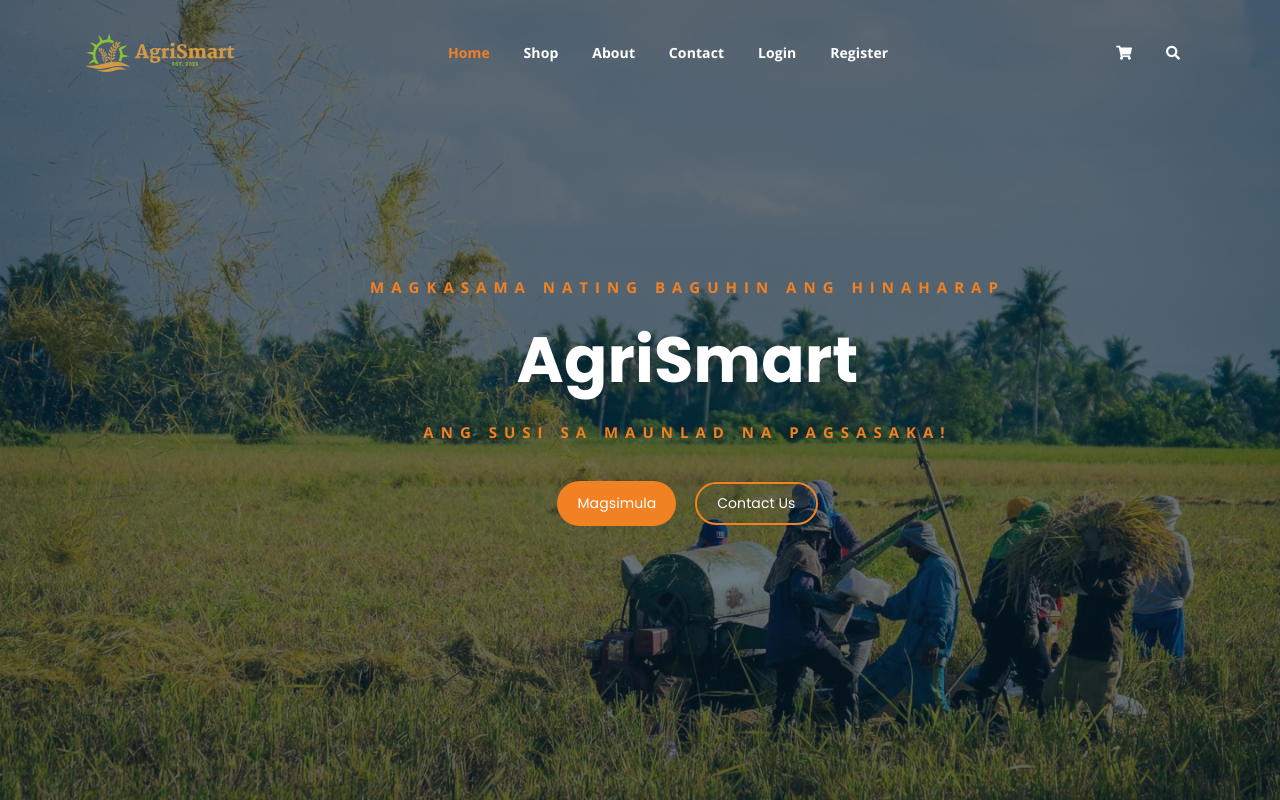
After one commit to tolentinomarymae/agrismart_ci4, a CodeIgniter 4 app: the page made by app/Views/index.php in a window 1280 px wide. The commit adds this page. Run offline with PHP 8.4 and a stand-in for CodeIgniter, Linux system fonts and the light colour scheme; the template is opened without the code that fills it, so the values that code supplies are empty; some libraries are stand-ins or nearby versions.

Commit message:
landingpage

```diff
--- a/app/Config/Routes.php
+++ b/app/Config/Routes.php
@@ -5,4 +5,4 @@ use CodeIgniter\Router\RouteCollection;
 /**
  * @var RouteCollection $routes
  */
-$routes->get('/', 'Home::index');
+$routes->get('/', 'LandingpageController::index');
--- /dev/null
+++ b/app/Views/index.php
@@ -0,0 +1,6 @@
+<?= $this-> include('/landing_page_inc/top')?>
+<body>
+<?= $this-> include('/landing_page_inc/navbar')?>
+<?= $this-> include('/landing_page_inc/hero')?>
+<?= $this-> include('/landing_page_inc/end')?>
+</body>
--- /dev/null
+++ b/app/Views/landing_page_inc/end.php
@@ -0,0 +1,21 @@
+
+	<!-- jquery -->
+	<script src="<?=base_url()?>assets_landingpage/js/jquery-1.11.3.min.js"></script>
+	<!-- bootstrap -->
+	<script src="<?=base_url()?>assets_landingpage/bootstrap/js/bootstrap.min.js"></script>
+	<!-- count down -->
+	<script src="<?=base_url()?>assets_landingpage/js/jquery.countdown.js"></script>
+	<!-- isotope -->
+	<script src="<?=base_url()?>assets_landingpage/js/jquery.isotope-3.0.6.min.js"></script>
+	<!-- waypoints -->
+	<script src="<?=base_url()?>assets_landingpage/js/waypoints.js"></script>
+	<!-- owl carousel -->
+	<script src="<?=base_url()?>assets_landingpage/js/owl.carousel.min.js"></script>
+	<!-- magnific popup -->
+	<script src="<?=base_url()?>assets_landingpage/js/jquery.magnific-popup.min.js"></script>
+	<!-- mean menu -->
+	<script src="<?=base_url()?>assets_landingpage/js/jquery.meanmenu.min.js"></script>
+	<!-- sticker js -->
+	<script src="<?=base_url()?>assets_landingpage/js/sticker.js"></script>
+	<!-- main js -->
+	<script src="<?=base_url()?>assets_landingpage/js/main.js"></script>
--- /dev/null
+++ b/app/Views/landing_page_inc/hero.php
@@ -0,0 +1,41 @@
+
+	<!-- search area -->
+	<div class="search-area">
+		<div class="container">
+			<div class="row">
+				<div class="col-lg-12">
+					<span class="close-btn"><i class="fas fa-window-close"></i></span>
+					<div class="search-bar">
+						<div class="search-bar-tablecell">
+							<h3>Search For:</h3>
+							<input type="text" placeholder="Keywords">
+							<button type="submit">Search <i class="fas fa-search"></i></button>
+						</div>
+					</div>
+				</div>
+			</div>
+		</div>
+	</div>
+	<!-- end search area -->
+
+	<!-- hero area -->
+	<div class="hero-area hero-bg">
+		<div class="container">
+			<div class="row">
+				<div class="col-lg-9 offset-lg-2 text-center">
+					<div class="hero-text">
+						<div class="hero-text-tablecell">
+							<p class="subtitle" ">Magkasama nating baguhin ang hinaharap</p>
+							<h1 >AgriSmart</h1>
+                            <p class="subtitle" ">Ang susi sa maunlad na pagsasaka!</p>
+							<div class="hero-btns">
+								<a href="" class="boxed-btn">Magsimula</a>
+								<a href="" class="bordered-btn">Contact Us</a>
+							</div>
+						</div>
+					</div>
+				</div>
+			</div>
+		</div>
+	</div>
+	<!-- end hero area -->
--- /dev/null
+++ b/app/Views/landing_page_inc/navbar.php
@@ -0,0 +1,67 @@
+
+
+	<div class="top-header-area" id="sticker">
+		<div class="container">
+			<div class="row">
+				<div class="col-lg-12 col-sm-12 text-center">
+					<div class="main-menu-wrap">
+						<!-- logo -->
+						<div class="site-logo">
+							<a href="/">
+								<img src="<?= base_url() ?>assets_landingpage/img/agrismart-logo1.png" alt="">
+							</a>
+						</div>
+						<!-- logo -->
+
+						<!-- menu start -->
+						<nav class="main-menu">
+							<ul>
+								<li class="current-list-item"><a href="/">Home</a>
+
+								</li>
+								<li><a href="/shop">Shop</a></li>
+								<li><a href="#">About</a>
+
+								</li>
+								<li><a href="#">Contact</a>
+
+								</li>
+								<li><a href="/login">Login</a></li>
+								<li><a href="/register">Register</a>
+
+								</li>
+								<li>
+									<div class="header-icons">
+										<a class="shopping-cart" href="#"><i class="fas fa-shopping-cart"></i></a>
+										<a class="mobile-hide search-bar-icon" href="#"><i class="fas fa-search"></i></a>
+									</div>
+								</li>
+							</ul>
+						</nav>
+						<a class="mobile-show search-bar-icon" href="#"><i class="fas fa-search"></i></a>
+						<div class="mobile-menu"></div>
+						<!-- menu end -->
+					</div>
+				</div>
+			</div>
+		</div>
+	</div>
+	<!-- end header -->
+
+	<!-- search area -->
+	<div class="search-area">
+		<div class="container">
+			<div class="row">
+				<div class="col-lg-12">
+					<span class="close-btn"><i class="fas fa-window-close"></i></span>
+					<div class="search-bar">
+						<div class="search-bar-tablecell">
+							<h3>Search For:</h3>
+							<input type="text" placeholder="Keywords">
+							<button type="submit">Search <i class="fas fa-search"></i></button>
+						</div>
+					</div>
+				</div>
+			</div>
+		</div>
+	</div>
--- /dev/null
+++ b/app/Views/landing_page_inc/top.php
@@ -0,0 +1,36 @@
+<!DOCTYPE html>
+<html lang="en">
+
+<meta http-equiv="content-type" content="text/html;charset=utf-8" />
+<head>
+	<meta charset="UTF-8">
+	<meta http-equiv="X-UA-Compatible" content="IE=edge">
+	<meta name="viewport" content="width=device-width, initial-scale=1">
+	<meta name="description" content="Responsive Bootstrap4 Shop Template, Created by Imran Hossain from https://imransdesign.com/">
+
+	<!-- title -->
+	<title>AgriSmart</title>
+
+	<!-- favicon -->
+	<link rel="shortcut icon" type="image/png" href="<?= base_url() ?>assets_landingpage/img/small.png">
+	<!-- google font -->
+	<link href="https://fonts.googleapis.com/css?family=Open+Sans:300,400,700" rel="stylesheet">
+	<link href="https://fonts.googleapis.com/css?family=Poppins:400,700&amp;display=swap" rel="stylesheet">
+	<!-- fontawesome -->
+	<link rel="stylesheet" href="<?= base_url() ?>assets_landingpage/css/all.min.css">
+	<!-- bootstrap -->
+	<link rel="stylesheet" href="<?= base_url() ?>assets_landingpage/bootstrap/css/bootstrap.min.css">
+	<!-- owl carousel -->
+	<link rel="stylesheet" href="<?= base_url() ?>assets_landingpage/css/owl.carousel.css">
+	<!-- magnific popup -->
+	<link rel="stylesheet" href="<?= base_url() ?>assets_landingpage/css/magnific-popup.css">
+	<!-- animate css -->
+	<link rel="stylesheet" href="<?= base_url() ?>assets_landingpage/css/animate.css">
+	<!-- mean menu css -->
+	<link rel="stylesheet" href="<?= base_url() ?>assets_landingpage/css/meanmenu.min.css">
+	<!-- main style -->
+	<link rel="stylesheet" href="<?= base_url() ?>assets_landingpage/css/main.css">
+	<!-- responsive -->
+	<link rel="stylesheet" href="<?= base_url() ?>assets_landingpage/css/responsive.css">
+
+</head>
--- a/public/assets_landingpage/css/main.css
+++ b/public/assets_landingpage/css/main.css
@@ -1361,7 +1361,7 @@ a.mobile-show.search-bar-icon:hover {
 
 ----------------------------------------------------------------------------- */
 .hero-bg {
-  background-image: url(../img/hero-bg.jpg);
+  background-image: url(../img/farm-bg.jpg);
   background-size: cover;
   background-position: center;
   background-attachment: fixed;
```
Also changed, not shown: app/Controllers/LandingpageController.php (added, +13 -0 lines), public/assets_landingpage/img/agrismart-logo1.png (added), public/assets_landingpage/img/small.png (added), 1 other file.
